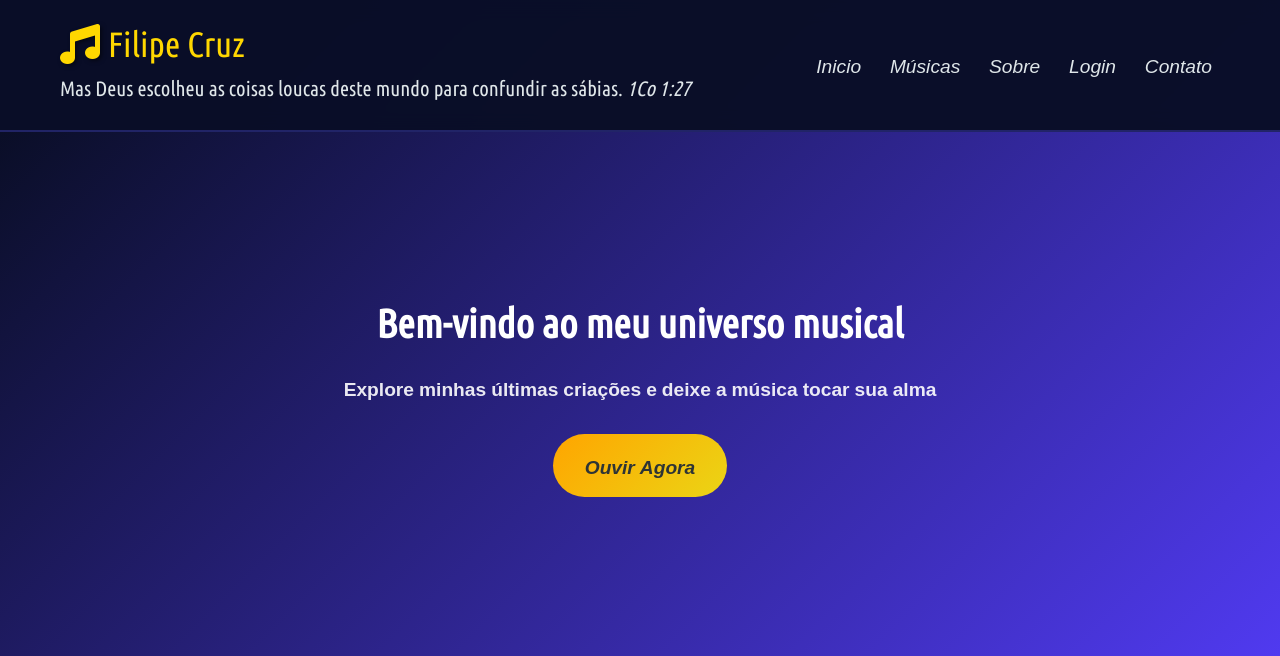
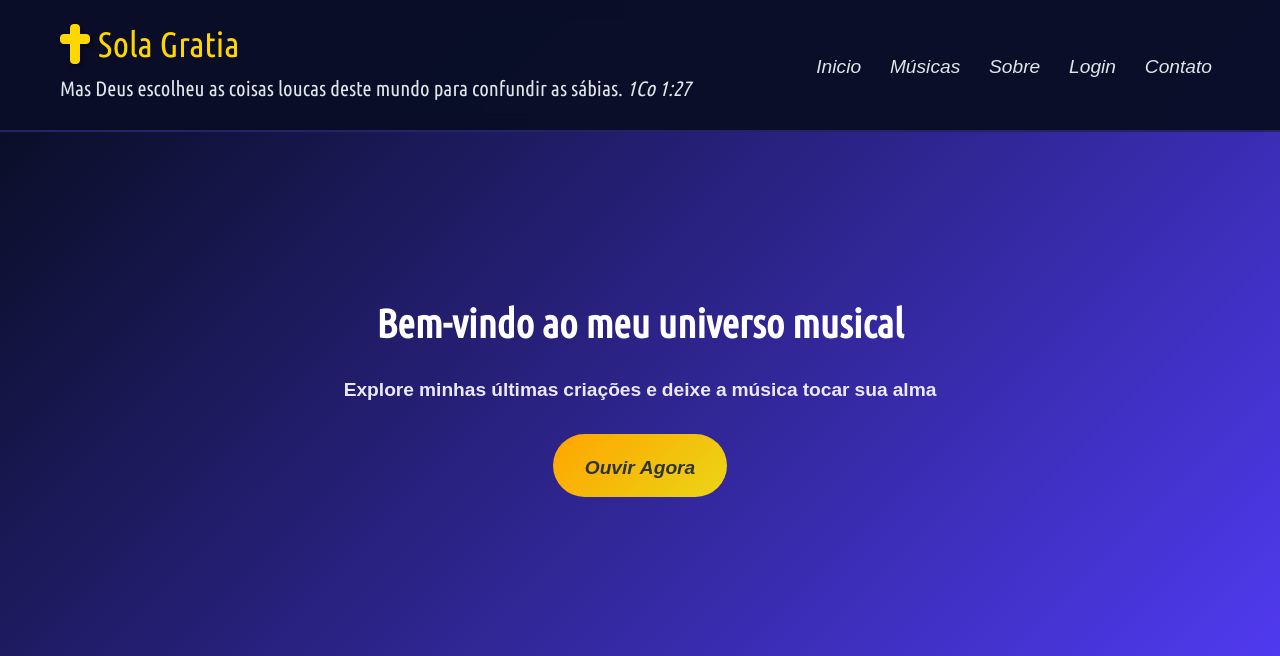
Before and after one commit to x-gyba/musicplayer-MVC, a PHP site: page / in a window 1280 px wide. Shown: the top 656 px of the page. Run offline with PHP 8.4, Linux system fonts and the light colour scheme; some web fonts are replaced.

Commit message:
Add files via upload

```diff
--- a/Music-MVC/index.php
+++ b/Music-MVC/index.php
@@ -3,7 +3,7 @@
 <head>
     <meta charset="UTF-8">
     <meta name="viewport" content="width=device-width, initial-scale=1.0">
-    <title>Filipe Cruz - Arcanjo Miguel</title>
+    <title>Sola Gratia</title>
     <link rel="stylesheet" href="assets/css/style.css">
     <link rel="stylesheet" href="assets/css/login.css">
     <link rel="stylesheet" href="assets/css/contact.css">
@@ -15,8 +15,8 @@
         <div class="container">
             <div class="logo-area">
                 <div class="logo">
-                    <i class="fas fa-music"></i>
-                    <h1>Filipe Cruz</h1>
+                  <i class="fa-solid fa-cross"></i>
+                    <h1>Sola Gratia</h1>
                 </div>
                 <div class="container-inline">
                     <h2>Mas Deus escolheu as coisas loucas deste mundo para confundir as sábias.<span>&nbsp;1Co 1:27</span></h2>
```
